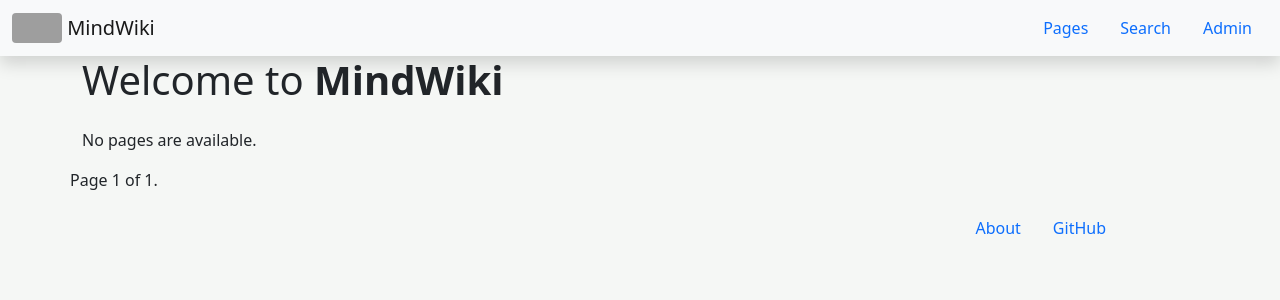
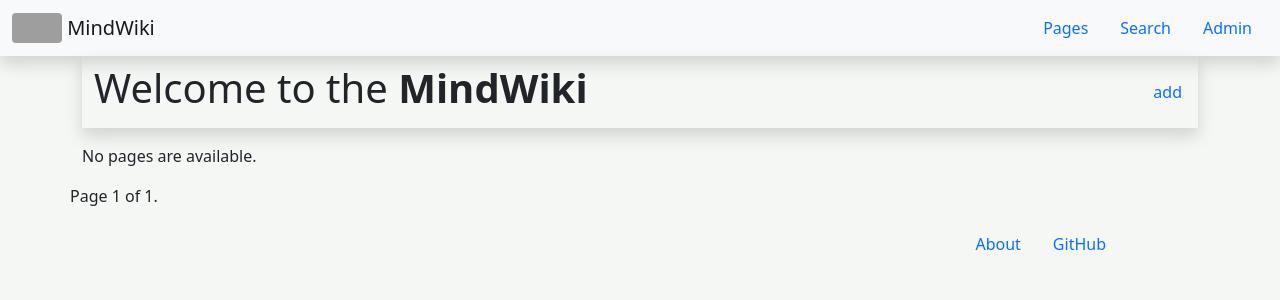
Before and after one commit to ravenoak/myMindWiki, a Django app: page /wiki/ in a window 1280 px wide. Shown: the top 300 px of the page. Run offline with Django 3.2, Linux system fonts and the light colour scheme; data that the repository does not hold is empty; grey boxes are pictures that could not be loaded.

Commit message:
Minor improvements

```diff
--- a/mindwiki/urls.py
+++ b/mindwiki/urls.py
@@ -24,6 +24,7 @@ admin.site.site_title = "MindWiki"
 admin.site.index_title = "MindWiki Administration"
 
 urlpatterns = [
+    path('', RedirectView.as_view(url='/wiki/')),
     path('favicon.ico', RedirectView.as_view(url='/static/favicon.ico')),
     path('wiki/', include('wiki.urls')),
     path('wordcloud/', include('word_cloud.urls')),
--- a/wiki/templates/base.html
+++ b/wiki/templates/base.html
@@ -23,8 +23,9 @@
             <div class="container-fluid">
                 <a class="navbar-brand" href="{% url 'wiki:index' %}">
                     <img src="/static/icons/logo.svg" width="50" height="30" class="d-inline-block rounded align-top"
-                         alt="logo" loading="lazy"/>
-                    MindWiki</a>
+                         alt="logo" loading="lazy">
+                    MindWiki
+                </a>
                 <div class="nav justify-content-end">
                     <div class="d-inline">
                         <a class="nav-link text-black font-weight-bold" href="{% url 'wiki:page-list' %}">Pages</a>
--- a/wiki/templates/pages/list.html
+++ b/wiki/templates/pages/list.html
@@ -12,7 +12,16 @@
 {% block content %}
     <header class="jumbotron">
         <div class="container">
-            <p class="h1">Welcome to <strong>MindWiki</strong></p>
+            <nav id="page-nav" class="navbar navbar-expand-lg shadow">
+                <div class="container-fluid">
+                    <p class="h1">Welcome to the <strong>MindWiki</strong></p>
+                </div>
+                <div class="nav justify-content-end">
+                    <div class="d-inline">
+                        <a class="nav-link text-black font-weight-bold" href="{% url 'admin:wiki_page_add' %}">add</a>
+                    </div>
+                </div>
+            </nav>
         </div>
     </header>
     <div class="container">
--- a/word_cloud/views.py
+++ b/word_cloud/views.py
@@ -10,7 +10,7 @@ def create_word_cloud(request):
     width = request.GET['width']
     height = request.GET['height']
     bg_color = tuple(int(request.GET['bg'][i:i + 2], 16) for i in (0, 2, 4))
-    words = request.GET['words'].replace(' ', '')
+    words = request.GET['words'].replace(' ', '').replace('-', '')
     cmap = request.GET['cmap']
 
     wc = WordCloud(width=int(width),
```
Also changed, not shown: wiki/templates/pages/detail.html (+7 -14 lines).
